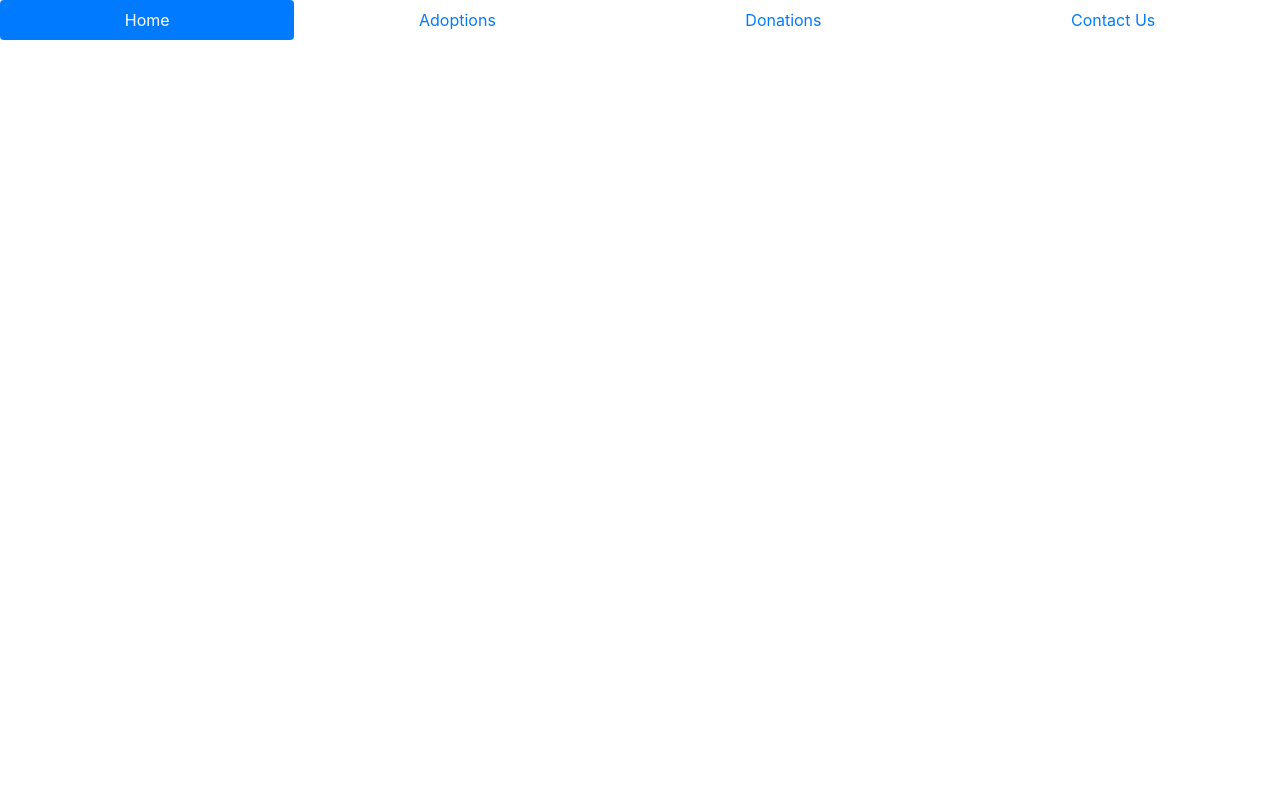
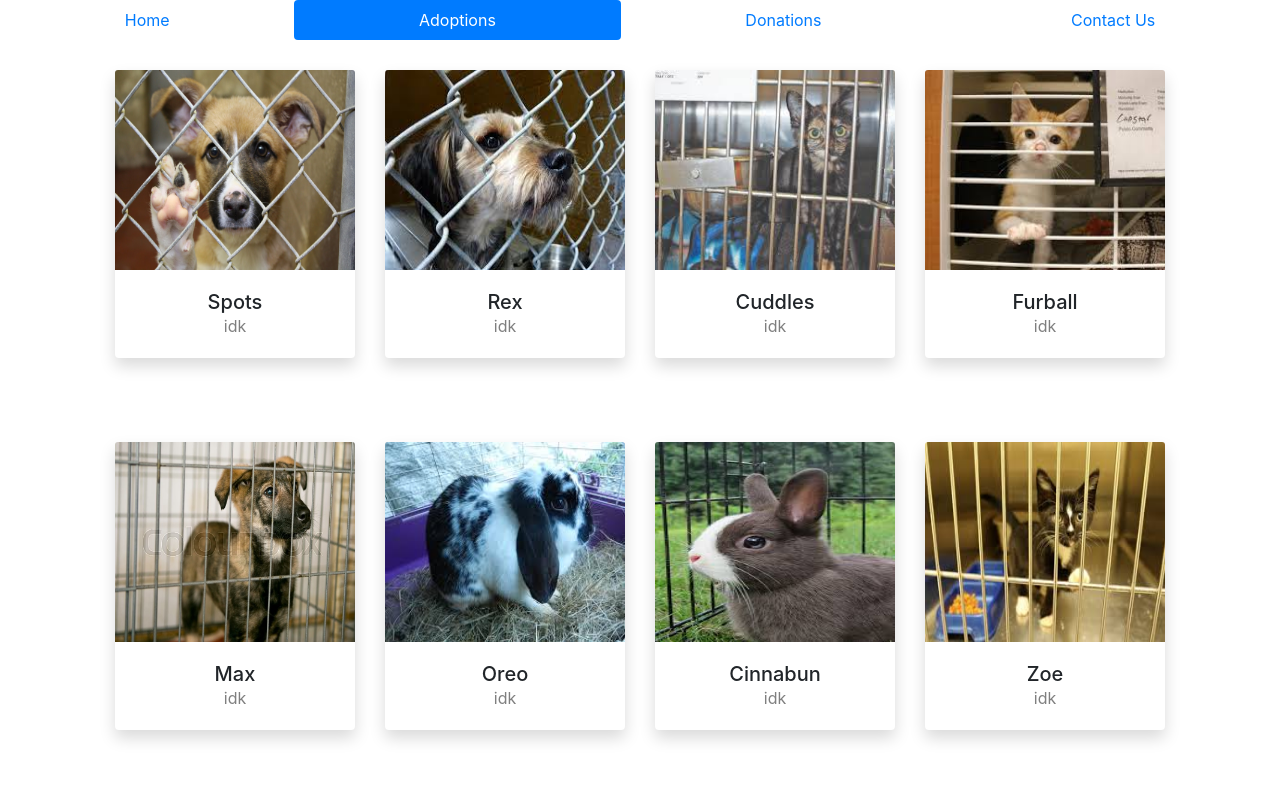
Before and after one commit to EDuarte019/animalshelter, a plain HTML site: page Evelyn/adoption.html in a window 1280 px wide. Drawn offline with nearby package versions, Linux system fonts and the light colour scheme.

Commit message:
Evelyn 9/4
added two rows of the animals and added pictures along with names.

```diff
--- a/Evelyn/adoption.css
+++ b/Evelyn/adoption.css
@@ -0,0 +1,3 @@
+.row{
+    padding: 30px;
+}
--- a/Evelyn/adoption.html
+++ b/Evelyn/adoption.html
@@ -1,30 +1,125 @@
 <!doctype html>
 <html lang="en">
   <head>
-    <title>Title</title>
+    <title>Adoptions</title>
     <!-- Required meta tags -->
     <meta charset="utf-8">
     <meta name="viewport" content="width=device-width, initial-scale=1, shrink-to-fit=no">
 
     <!-- Bootstrap CSS -->
     <link rel="stylesheet" href="https://stackpath.bootstrapcdn.com/bootstrap/4.3.1/css/bootstrap.min.css" integrity="sha384-ggOyR0iXCbMQv3Xipma34MD+dH/1fQ784/j6cY/iJTQUOhcWr7x9JvoRxT2MZw1T" crossorigin="anonymous">
+    <link rel="stylesheet" href="../main.css">
+    <link rel="stylesheet" href="../Evelyn/adoption.css">
+    <script src="adoption.js"></script>
   </head>
   <body>
 <header>
   <nav>
     <ul class="nav nav-pills nav-fill">
             <li class="nav-item">
-                  <a class="nav-link active" href="index.html">Home</a>
+              <a class="nav-link" href="../Jacob/index.html">Home</a>
             </li>
             <li class="nav-item">
-                  <a class="nav-link" href="adoption.html">Adoptions</a>
+              <a class="nav-link nav-link active" href="../Evelyn/adoption.html">Adoptions</a>
             </li>
             <li class="nav-item">
-                  <a class="nav-link" href="#">Donations</a>
+              <a class="nav-link" href="../Angelina/donations.html">Donations</a>
             </li>
             <li class="nav-item">
-                  <a class="nav-link" href="#">Contact Us</a>
+              <a class="nav-link" href="../Lennye/contact.html">Contact Us</a>
             </li>
           </ul>
 </nav>
 </header>
+
+<!-- Page Content -->
+<div class="container">
+  <div class="row">
+    <!-- puppy 1 -->
+    <div class="col-xl-3 col-md-6 mb-4">
+      <div class="card border-0 shadow">
+        <img src="../Animalpics/dog-shelter.jpg" height="200px" class="card-img-top" alt="...">
+        <div class="card-body text-center">
+          <h5 class="card-title mb-0">Spots</h5>
+          <div class="card-text text-black-50">idk</div>
+        </div>
+      </div>
+    </div>
+    <!-- puppy 2-->
+    <div class="col-xl-3 col-md-6 mb-4">
+      <div class="card border-0 shadow">
+        <img src="../Animalpics/download.jpeg" height="200px" class="card-img-top" alt="...">
+        <div class="card-body text-center">
+          <h5 class="card-title mb-0">Rex</h5>
+          <div class="card-text text-black-50">idk</div>
+        </div>
+      </div>
+    </div>
+    <!-- cat 3-->
+    <div class="col-xl-3 col-md-6 mb-4">
+      <div class="card border-0 shadow">
+        <img src="../Animalpics/images (1).jpeg" height="200px" class="card-img-top" alt="...">
+        <div class="card-body text-center">
+          <h5 class="card-title mb-0">Cuddles</h5>
+          <div class="card-text text-black-50">idk</div>
+        </div>
+      </div>
+    </div>
+    <!-- cat 4 -->
+    <div class="col-xl-3 col-md-6 mb-4">
+      <div class="card border-0 shadow">
+        <img src="../Animalpics/images.jpeg" height="200px" class="card-img-top" alt="...">
+        <div class="card-body text-center">
+          <h5 class="card-title mb-0">Furball</h5>
+          <div class="card-text text-black-50">idk</div>
+        </div>
+      </div>
+    </div>
+  </div>
+  <!-- /.row -->
+
+  <!-- row 2 -->
+  <div class="row">
+    <!-- puppy 1 -->
+    <div class="col-xl-3 col-md-6 mb-4">
+      <div class="card border-0 shadow">
+        <img src="../Animalpics/puppy.jpg" height="200px" class="card-img-top" alt="...">
+        <div class="card-body text-center">
+          <h5 class="card-title mb-0">Max</h5>
+          <div class="card-text text-black-50">idk</div>
+        </div>
+      </div>
+    </div>
+    <!-- bunny 1-->
+    <div class="col-xl-3 col-md-6 mb-4">
+      <div class="card border-0 shadow">
+        <img src="../Animalpics/bunny.jpeg" height="200px" class="card-img-top" alt="...">
+        <div class="card-body text-center">
+          <h5 class="card-title mb-0">Oreo</h5>
+          <div class="card-text text-black-50">idk</div>
+        </div>
+      </div>
+    </div>
+    <!-- bunny 2-->
+    <div class="col-xl-3 col-md-6 mb-4">
+      <div class="card border-0 shadow">
+        <img src="../Animalpics/bunny1.jpeg" height="200px" class="card-img-top" alt="...">
+        <div class="card-body text-center">
+          <h5 class="card-title mb-0">Cinnabun</h5>
+          <div class="card-text text-black-50">idk</div>
+        </div>
+      </div>
+    </div>
+    <!-- cat 4 -->
+    <div class="col-xl-3 col-md-6 mb-4">
+      <div class="card border-0 shadow">
+        <img src="../Animalpics/cat.jpeg" height="200px" class="card-img-top" alt="...">
+        <div class="card-body text-center">
+          <h5 class="card-title mb-0">Zoe</h5>
+          <div class="card-text text-black-50">idk</div>
+        </div>
+      </div>
+    </div>
+  </div>
+</div>
+<!-- /.container -->
--- /dev/null
+++ b/Evelyn/adoption.js
@@ -0,0 +1,3 @@
+$('.carousel').carousel({
+    interval: 2000
+  })
```
Also changed, not shown: Animalpics/bunny.jpeg (added), Animalpics/bunny1.jpeg (added), Animalpics/cat.jpeg (added). Lines whose indentation alone changed are shown as unchanged.
